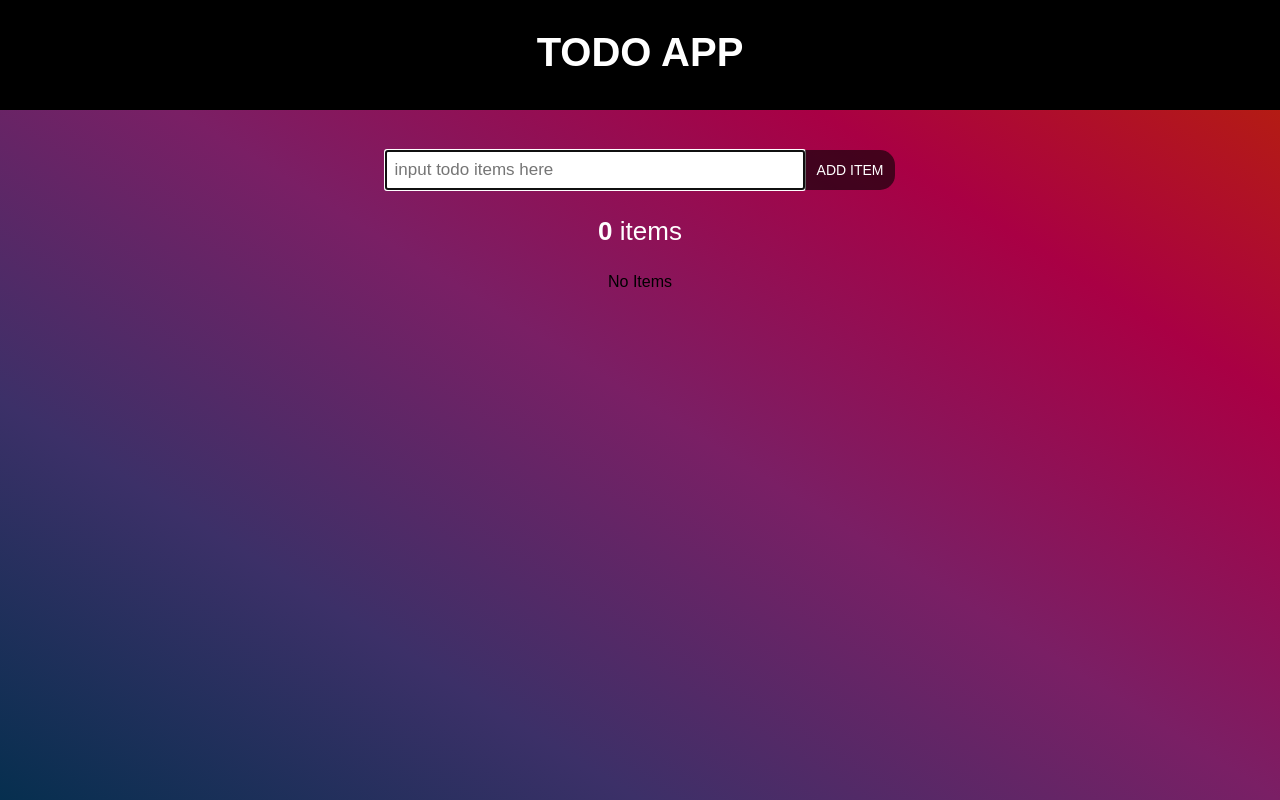
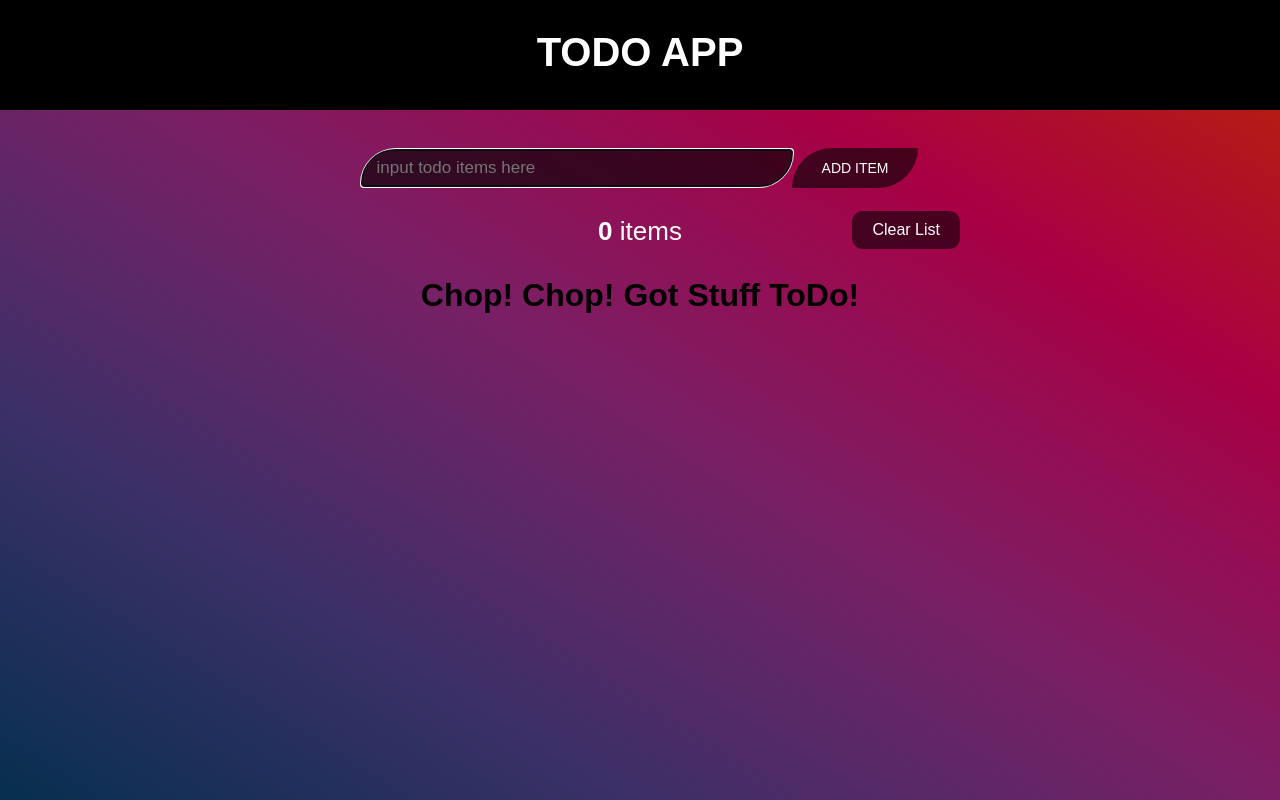
Before and after one commit to satwikmvv/test-react-todomvc, a React (Create React App) app: page / in a window 1280 px wide. Built offline with nearby package versions, Linux system fonts and the light colour scheme.

Commit message:
minor style changes

```diff
--- a/src/App.js
+++ b/src/App.js
@@ -75,16 +75,16 @@ componentWillMount() {
         </header>
         <div className="App-container">
           <SearchBar handleSubmit={this.handleSubmit} handleInput={this.handleInput} searchInput={this.state.searchInput}/>
-          {(this.state.items.length===1)?
-            (<p className="itemnumber"><strong>{this.state.items.length}</strong> item</p>)
-          :
-            (<p className="itemnumber"><strong>{this.state.items.length}</strong> items</p>)
-          }
+          <div className="itemCounter">
+            <span className="itemnumber"><strong>{this.state.items.length}</strong> item{this.state.items.length===1 ?'' :'s' }</span>
+            <a href="javascript:void(0)" className="clearAll" onClick={()=>{localStorage.removeItem('items');this.setState({items:[]})}}>Clear List</a>
+          </div>
+
           <div className="displaycontainer">
             {(this.state.items.length!==0)?
               (<DisplayItems items={this.state.items} onRemove={this.onRemove} onToggle={this.onToggle}/>)
             :
-              <div>No Items</div>
+              <h1>Chop! Chop! Got Stuff ToDo!</h1>
             }
           </div>
         </div>
--- a/src/styles/App.css
+++ b/src/styles/App.css
@@ -60,8 +60,26 @@ ul {
   display: inline-block;
 }
 
+.itemCounter {
+  margin: 30px auto;
+  width: 50%;
+  position:relative;
+}
+
+.clearAll {
+  text-decoration: none;
+  background-color: rgba(0, 0, 0, 0.57);
+  color: white;
+  padding: 10px 20px;
+  border-radius: 11px;
+  position: absolute;
+  right: 0;
+  top: -5px;
+}
+
 li {
   width:50%;
+  min-width:350px;
   text-align:left;
   padding:15px;
   list-style-type: none;
@@ -78,16 +96,21 @@ form {
 .searchbar {
   width: 50%;
   max-width: 400px;
-  padding: 8px;
+  padding: 8px 15px;
   font-size: 17px;
+  border-radius: 50px 0px;
+  color:white;
+  border-radius: 50px 0px;
+  background-color: #0000009e;
+  border: none;
 }
 
 .submitbutton {
   text-decoration: none;
   background-color: #0404049c;
-  padding: 12px;
+  padding: 12px 30px;
   color: white;
-  border-radius: 0px 15px 15px 0px;
+  border-radius: 50px 0px;
   font-size: 14px;
 }
 
```
